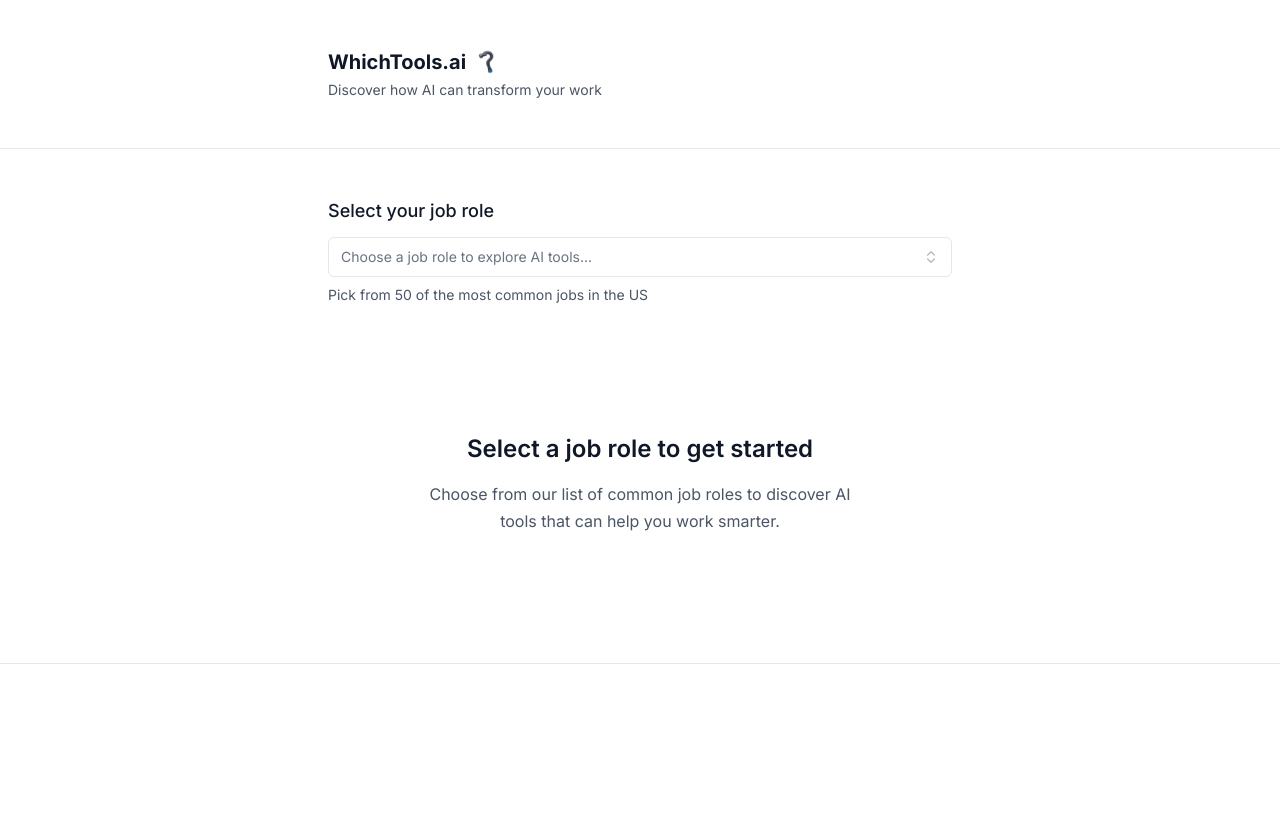
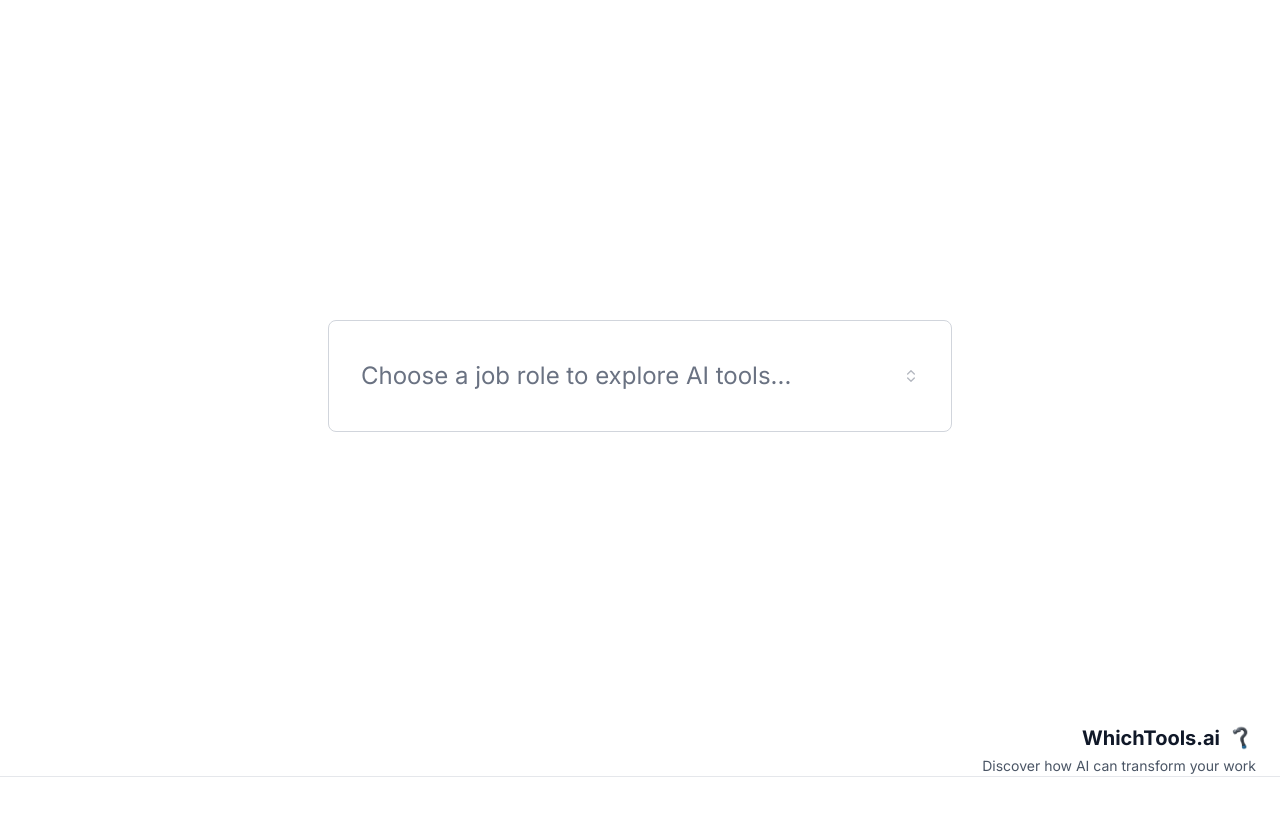
Before and after one commit to rousseaukazi/t_blog, a Next.js app: page / in a window 1280 px wide. Shown: the top 816 px of the page. Built offline with nearby package versions, Linux system fonts and the light colour scheme.

Commit message:
homepage changes

```diff
--- a/src/app/page.tsx
+++ b/src/app/page.tsx
@@ -22,6 +22,20 @@
   const [loading, setLoading] = useState(false)
   const [generating, setGenerating] = useState(false)
   const [error, setError] = useState<string | null>(null)
+
+  // Lock the page scroll when no role is selected (landing state)
+  useEffect(() => {
+    if (!selectedRole) {
+      document.body.style.overflow = 'hidden'
+    } else {
+      document.body.style.overflow = 'auto'
+    }
+
+    // Cleanup on unmount
+    return () => {
+      document.body.style.overflow = 'auto'
+    }
+  }, [selectedRole])
 
   useEffect(() => {
     if (selectedRole) {
@@ -92,20 +106,21 @@
       onBrandClick={handleBrandClick}
     >
       {/* Job Role Selection */}
-      <div className="mb-12">
-        <div className="mb-6">
-          <label htmlFor="job-role" className="block text-lg font-medium text-gray-900 mb-3">
-            Select your job role
-          </label>
+      <div
+        className={
+          // When no role is selected, center the dropdown prominently on the page
+          !selectedRole
+            ? "flex flex-col items-center justify-center min-h-[calc(100vh-120px)]"
+            : "mb-12"
+        }
+      >
+        <div className="mb-6 w-full mx-auto">
           <SearchableDropdown
             options={jobRoles}
             value={selectedRole}
             onChange={setSelectedRole}
             placeholder="Choose a job role to explore AI tools..."
           />
-          <p className="mt-2 text-sm text-gray-600">
-            Pick from {jobRoles.length} of the most common jobs in the US
-          </p>
         </div>
       </div>
 
@@ -201,18 +216,6 @@
           )}
         </div>
       )}
-
-      {/* Empty State */}
-      {!selectedRole && (
-        <div className="text-center py-20">
-          <h2 className="text-2xl font-semibold text-gray-900 mb-4">
-            Select a job role to get started
-          </h2>
-          <p className="text-gray-600 max-w-md mx-auto">
-            Choose from our list of common job roles to discover AI tools that can help you work smarter.
-          </p>
-        </div>
-      )}
     </RauchLayout>
   )
 }
--- a/src/components/RauchLayout.tsx
+++ b/src/components/RauchLayout.tsx
@@ -17,12 +17,9 @@
 
   return (
     <div className="min-h-screen bg-white">
-      {/* Header */}
-      <header className="rauch-header">
-        <div className="rauch-container">
-          <nav className="rauch-nav">
-            <div>
-              <Link href="/" onClick={handleBrandClick} className="flex items-center space-x-2 group">
+      {/* Bottom-right brand */}
+      <div className="fixed bottom-6 right-6 z-50 text-right">
+        <Link href="/" onClick={handleBrandClick} className="flex items-center justify-end space-x-2 group">
           <span className="text-xl font-bold text-gray-900 group-hover:underline">
             WhichTools.ai
           </span>
@@ -33,13 +30,9 @@
           />
         </Link>
         {description && (
-                <p className="text-gray-600 text-sm mt-1">{description}</p>
+          <p className="text-gray-600 text-sm mt-1 max-w-xs ml-auto">{description}</p>
         )}
       </div>
-            {/* Navigation links removed per design update */}
-          </nav>
-        </div>
-      </header>
 
       {/* Main Content */}
       <main className="rauch-main">
--- a/src/components/SearchableDropdown.tsx
+++ b/src/components/SearchableDropdown.tsx
@@ -49,7 +49,7 @@
         type="button"
         onClick={() => setOpen(!open)}
         className={cn(
-          "flex h-10 w-full items-center justify-between rounded-md border border-gray-200 bg-white px-3 py-2 text-sm ring-offset-white placeholder:text-gray-500 focus:outline-none focus:ring-2 focus:ring-gray-950 focus:ring-offset-2 disabled:cursor-not-allowed disabled:opacity-50",
+          "flex h-24 md:h-28 w-full items-center justify-between rounded-lg border border-gray-300 bg-white px-6 md:px-8 py-4 text-2xl ring-offset-white placeholder:text-gray-500 focus:outline-none focus:ring-2 focus:ring-gray-950 focus:ring-offset-2 disabled:cursor-not-allowed disabled:opacity-50",
           !value && "text-gray-500"
         )}
       >
```
Lines whose indentation alone changed are shown as unchanged.
